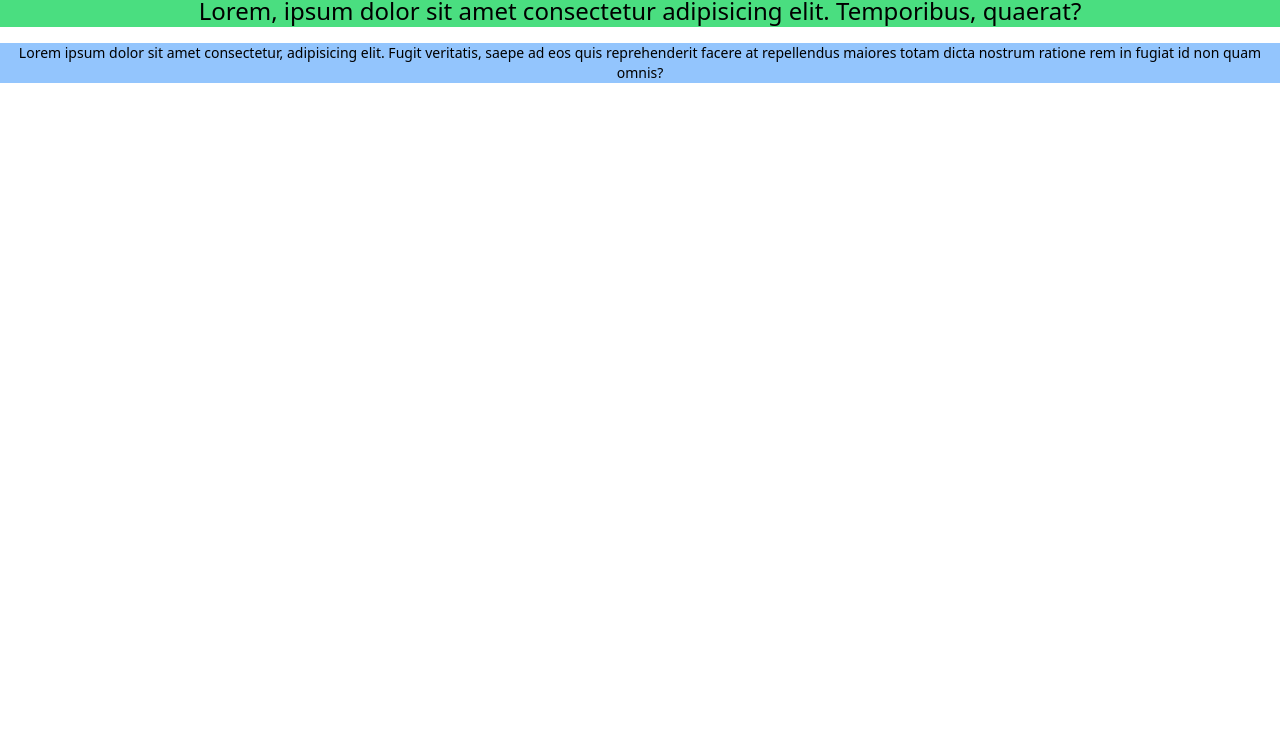
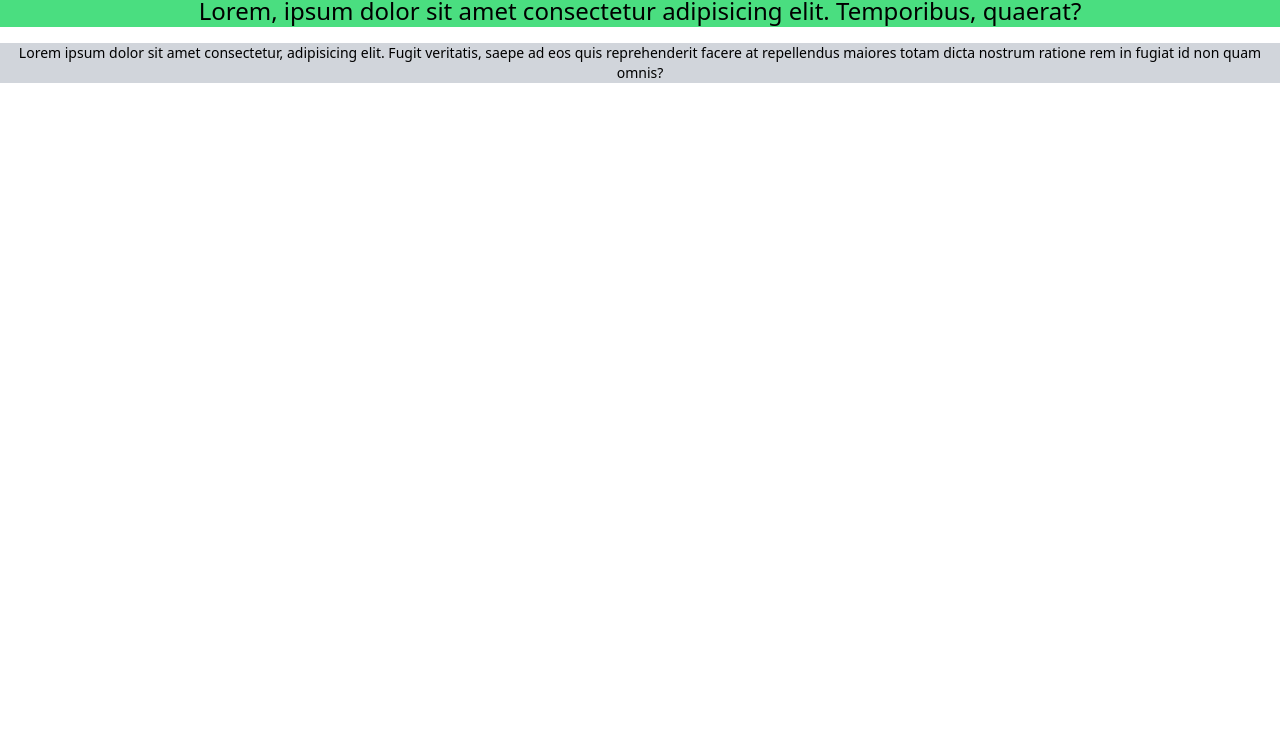
Before and after one commit to w3zeblamf/my-github-profile-clone, a website: page index.html in a window 1280 px wide. Shown: the part 53-800 px from the top of the page. Drawn offline with nearby package versions, Linux system fonts and the light colour scheme.

Commit message:
files updated

```diff
--- a/index.html
+++ b/index.html
@@ -12,13 +12,13 @@
     integrity="sha512-z3gLpd7yknf1YoNbCzqRKc4qyor8gaKU1qmn+CShxbuBusANI9QpRohGBreCFkKxLhei6S9CQXFEbbKuqLg0DA=="
     crossorigin="anonymous"
     referrerpolicy="no-referrer" />
-  <!-- <script src="https://cdn.tailwindcss.com"></script> -->
+  <script src="https://cdn.tailwindcss.com"></script>
   <script src="js/script.js" defer></script>
   <title>GitHub clone</title>
 </head>
 <body>
   <h1 class="text-4xl text-center bg-red-500 mb-2">Tailwind PostCSS Started</h1>
   <p class="text-2xl text-center bg-green-400 mb-4">Lorem, ipsum dolor sit amet consectetur adipisicing elit. Temporibus, quaerat?</p>
-  <p class="text-sm text-center bg-blue-300">Lorem ipsum dolor sit amet consectetur, adipisicing elit. Fugit veritatis, saepe ad eos quis reprehenderit facere at repellendus maiores totam dicta nostrum ratione rem in fugiat id non quam omnis?</p>
+  <p class="text-sm text-center bg-gray-300">Lorem ipsum dolor sit amet consectetur, adipisicing elit. Fugit veritatis, saepe ad eos quis reprehenderit facere at repellendus maiores totam dicta nostrum ratione rem in fugiat id non quam omnis?</p>
 </body>
 </html>
```
Also changed, not shown: build/style.css.
